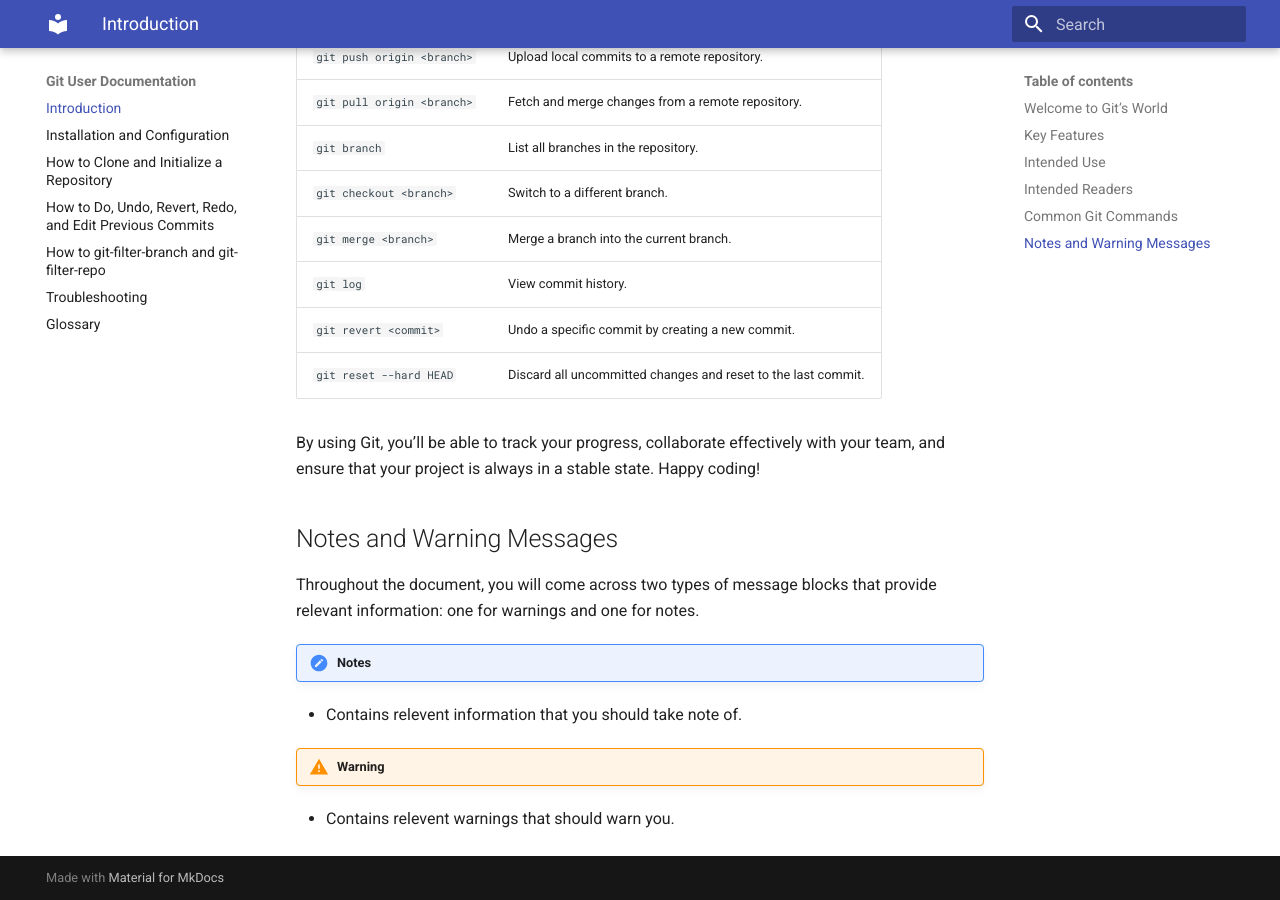
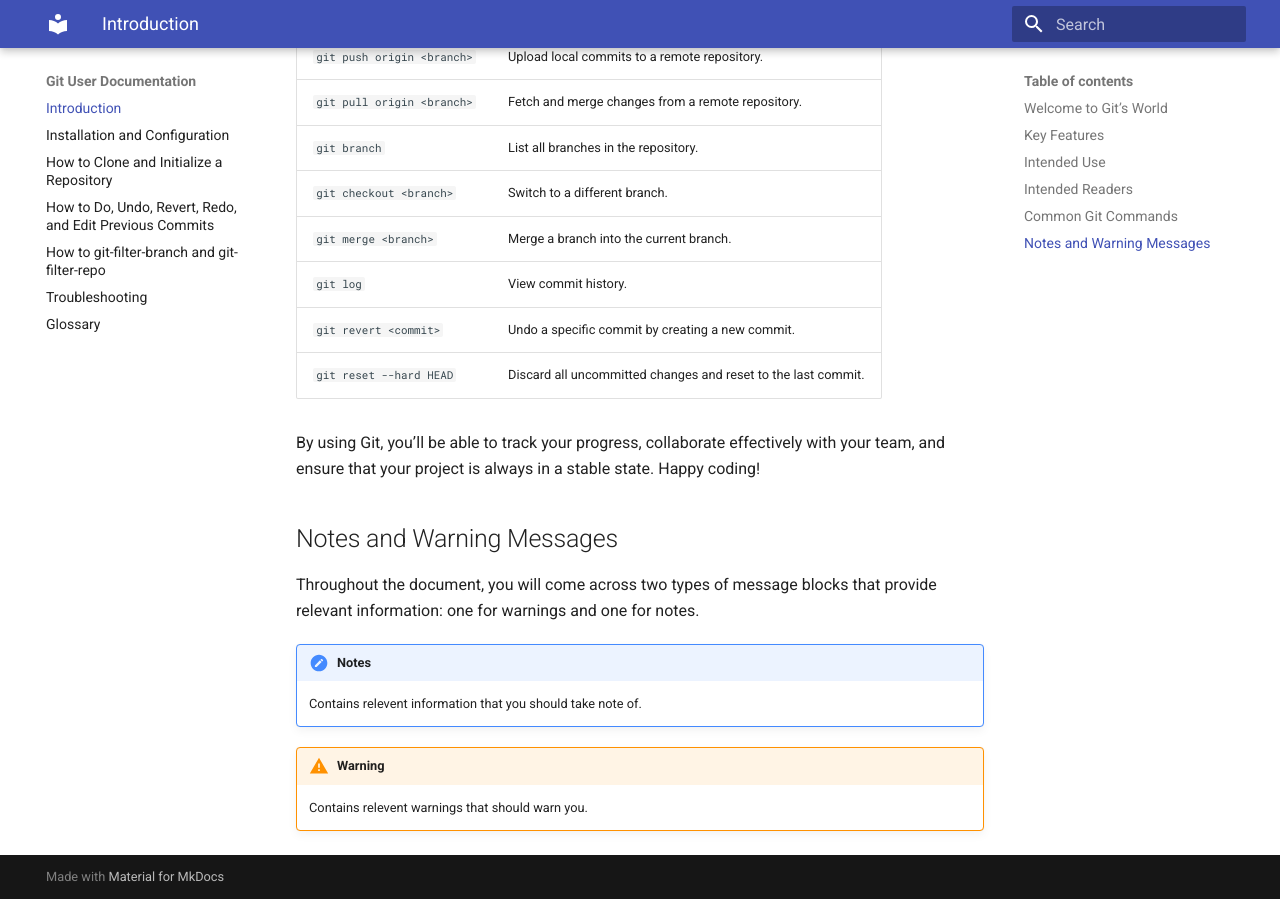
Before and after one commit to BCIT-203/COMM-2216-User-Documentation-Assignment, an MkDocs documentation site: the page built from docs/index.md, in a window 1280 px wide and 900 px high, scrolled down 1723 px. Built offline with MkDocs 1.6.1 and Material for MkDocs 9.7.7, drawn with Linux system fonts in a browser that asks for light colours.

Commit message:
Fix blocks

```diff
--- a/docs/index.md
+++ b/docs/index.md
@@ -53,9 +53,7 @@ By using Git, you’ll be able to track your progress, collaborate effectively w
 Throughout the document, you will come across two types of message blocks that provide relevant information: one for warnings and one for notes.
 
 !!! Notes
-
-- Contains relevent information that you should take note of.
+    Contains relevent information that you should take note of.
 
 !!! Warning
-
-- Contains relevent warnings that should warn you.
+    Contains relevent warnings that should warn you.
```
